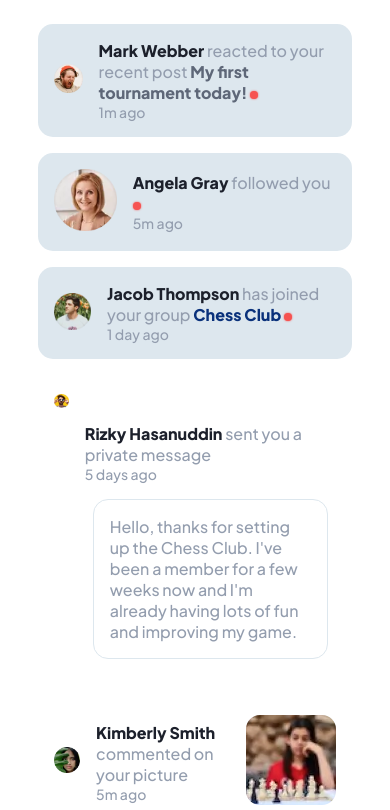
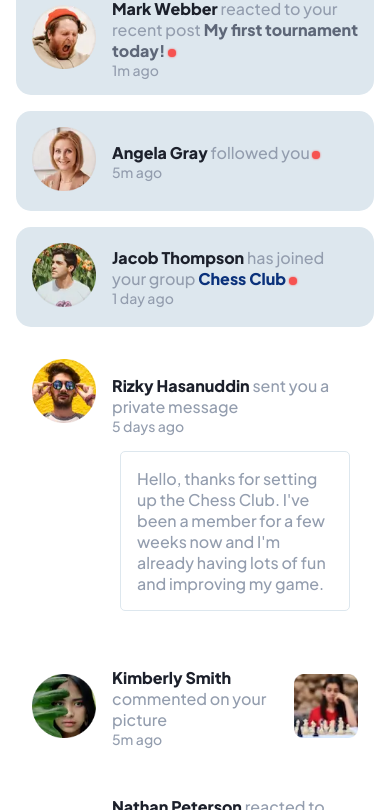
Before and after one commit to JacobMarshall0/FrontendMentor, a plain HTML site: page notifications-page-main/index.html in a window 390 px wide. Shown: the part 96-906 px from the top of the page. Drawn offline with Linux system fonts and the light colour scheme.

Commit message:
Finished project

```diff
--- a/notifications-page-main/style.css
+++ b/notifications-page-main/style.css
@@ -77,7 +77,6 @@ button {
     background-color: var(--clr-primary-red);
 
     box-shadow: 0px 0px 2px 0px var(--clr-primary-red);
-
 }
 
 .unread {
@@ -110,7 +109,7 @@ button {
 }
 
 .notification-card:has(.has-message) > .text-area {
-    padding-top: 2rem;;
+    padding-top: 2rem;
 }
 
 .notification-card:hover {
@@ -118,11 +117,18 @@ button {
 }
 
 .profile-pic {
-    width: 4rem;
+    min-width: 4rem;
+    max-width: 4rem;
     aspect-ratio: 1;
 }
 
-.profile-pic > img {
+.image {
+    min-width: 4rem;
+    max-width: 4rem;
+    aspect-ratio: 1;
+}
+
+.profile-pic > img, .image > img {
     width: 100%;
     height: 100%;
 }
@@ -157,6 +163,26 @@ button {
     margin-top: 1rem;
 }
 
+@media screen and (max-width:50em) {
+    .notifications-window {
+        padding: 0;
+        border-radius: 0px;;
+    }
+
+    h1 {
+        font-size: 1.5rem;
+    }
+
+    .notification-card:has(.has-message) > .text-area {
+        padding-top: 1rem;
+    }
+
+    .message {
+        border-radius: 5px;
+    }
+}
+
+
 /* Utility */
 
 .hidden { display: none;}
--- a/public/frontendmentor.json
+++ b/public/frontendmentor.json
@@ -70,7 +70,7 @@
             "difficultyLevel": 2,
             "directory": "notifications-page-main",
             "challengeURL": "https://www.frontendmentor.io/challenges/notifications-page-DqK5QAmKbC/hub/notifications-page-OPLxiXReju",
-            "WIP": true
+            "WIP": false
         }
     ]
 }
```
Also changed, not shown: index.html (+1 -1 lines).
